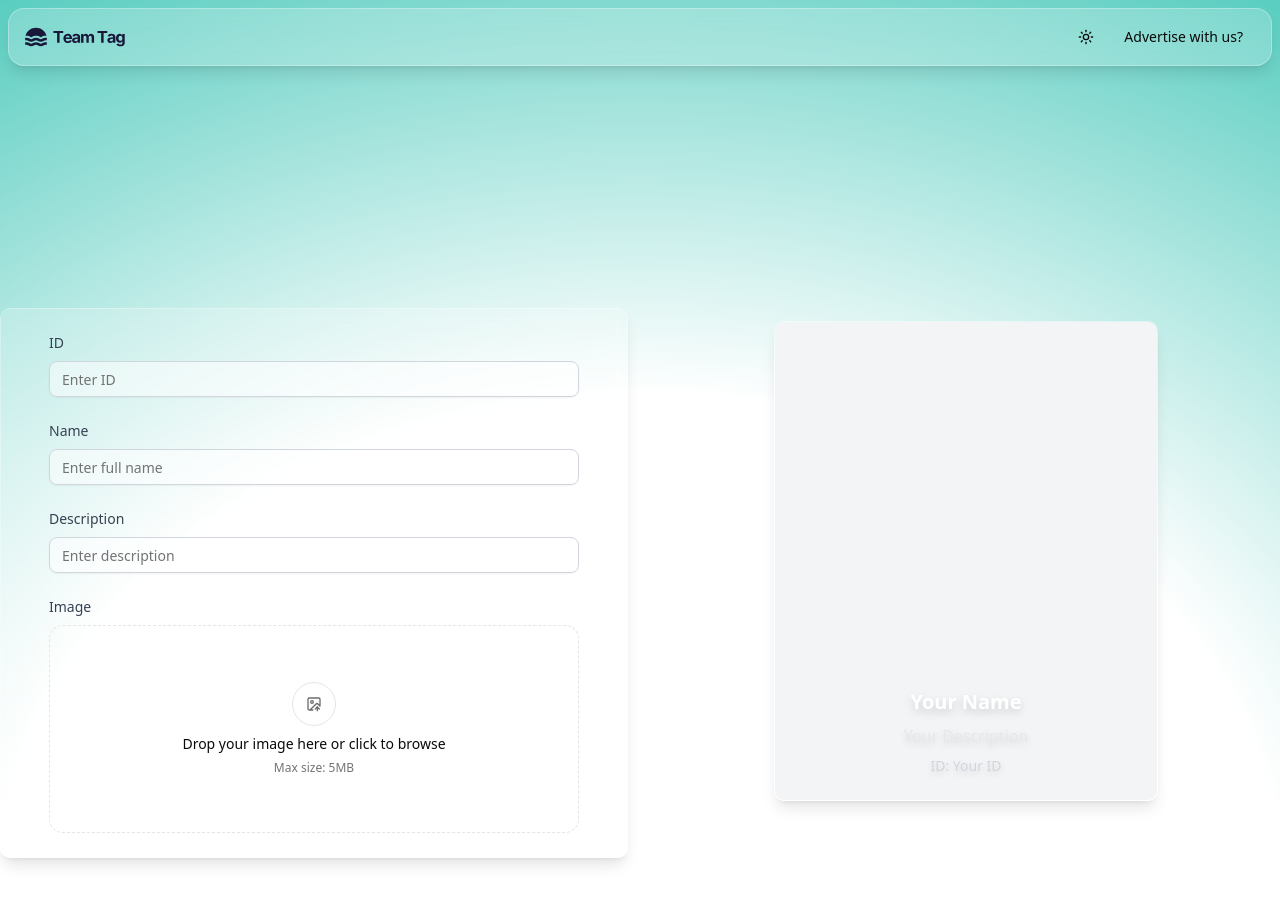
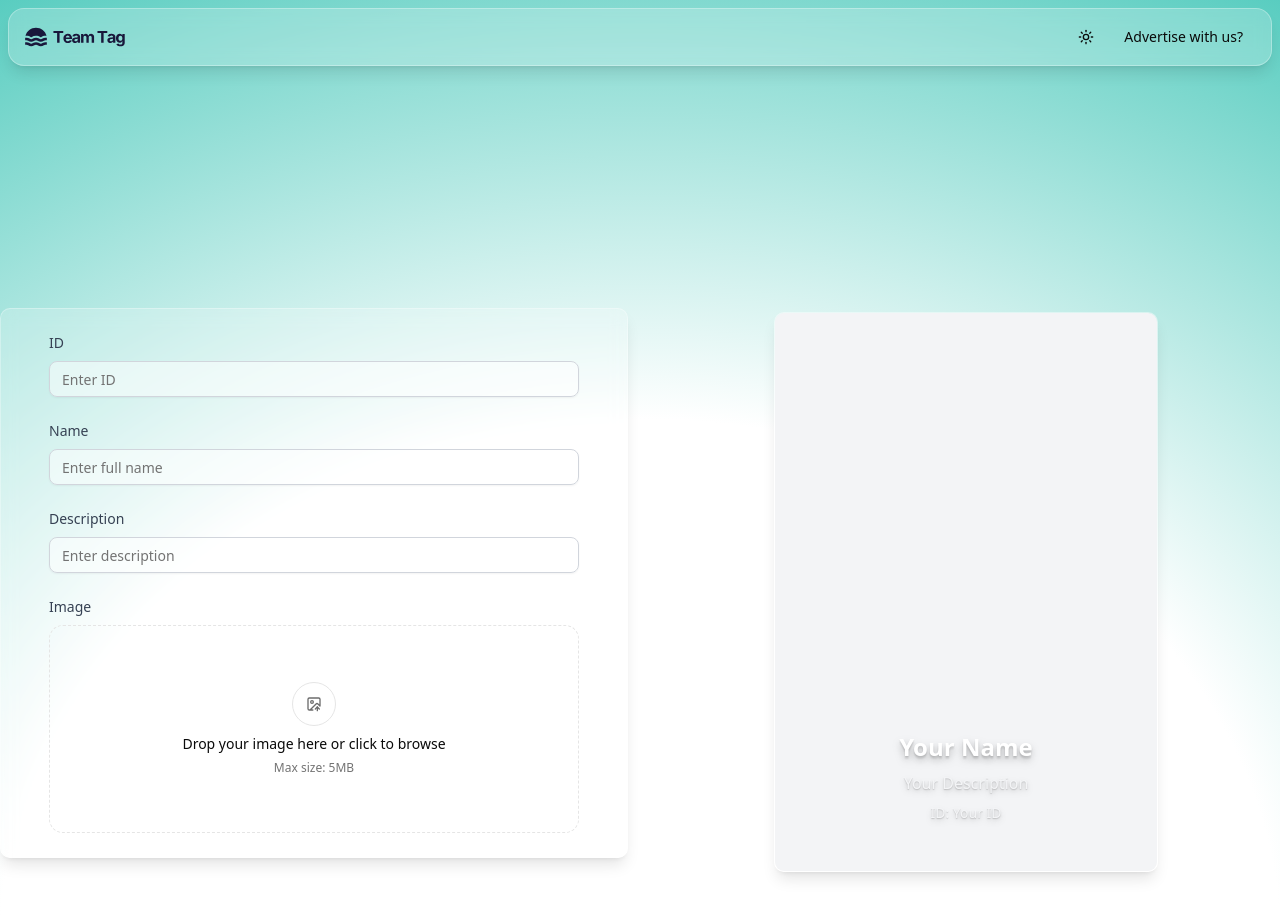
Before and after one commit to phalla-doll/team-tag, a Next.js app: page / in a window 1280 px wide. Shown: the top 916 px of the page. Built offline with nearby package versions, Linux system fonts and the light colour scheme; a web font is replaced by a local one.

Commit message:
Update UserInputSection to enhance Card component styling by increasing height, adjusting text sizes, and changing button label from 'Download Card' to 'Download Tag' for improved clarity and visual consistency.

```diff
--- a/src/components/extended/user-input-section.tsx
+++ b/src/components/extended/user-input-section.tsx
@@ -169,7 +169,7 @@ export function UserInputSection() {
                     <h4 className="text-lg font-semibold text-gray-900 dark:text-white">
                         Preview
                     </h4>
-                    <Card className="bg-white/20 max-w-sm min-h-120 py-0 dark:bg-gray-800/20 backdrop-blur-sm border border-white/30 dark:border-gray-700/30 rounded-lg shadow-lg w-full overflow-hidden relative h-80">
+                    <Card className="bg-white/20 max-w-sm min-h-140 dark:bg-gray-800/20 backdrop-blur-sm border border-white/30 dark:border-gray-700/30 rounded-lg shadow-lg w-full overflow-hidden relative h-80">
                         {formData.imagePreview ? (
                             <>
                                 <div
@@ -189,13 +189,13 @@ export function UserInputSection() {
                         )}
                         <CardContent className="relative z-10 flex flex-col justify-end h-full p-6">
                             <div className="text-center space-y-2">
-                                <h3 className="text-xl font-semibold text-white drop-shadow-lg">
+                                <h3 className="text-2xl font-semibold text-white drop-shadow-lg text-shadow-lg">
                                     {formData.name || "Your Name"}
                                 </h3>
-                                <p className="text-gray-200 drop-shadow-md">
+                                <p className="text-gray-100 drop-shadow-md text-shadow-md">
                                     {formData.description || "Your Description"}
                                 </p>
-                                <p className="text-sm text-gray-300 drop-shadow-md">
+                                <p className="text-sm text-gray-100 drop-shadow-md text-shadow-md">
                                     ID: {formData.id || "Your ID"}
                                 </p>
                             </div>
@@ -206,7 +206,7 @@ export function UserInputSection() {
                         className="w-auto bg-blue-600 hover:bg-blue-700 text-white font-medium py-2 px-4 rounded-md transition-colors"
                     >
                         <Download className="size-4" />
-                        Download Card
+                        Download Tag
                     </Button>
                 </div>
             </div>
```
